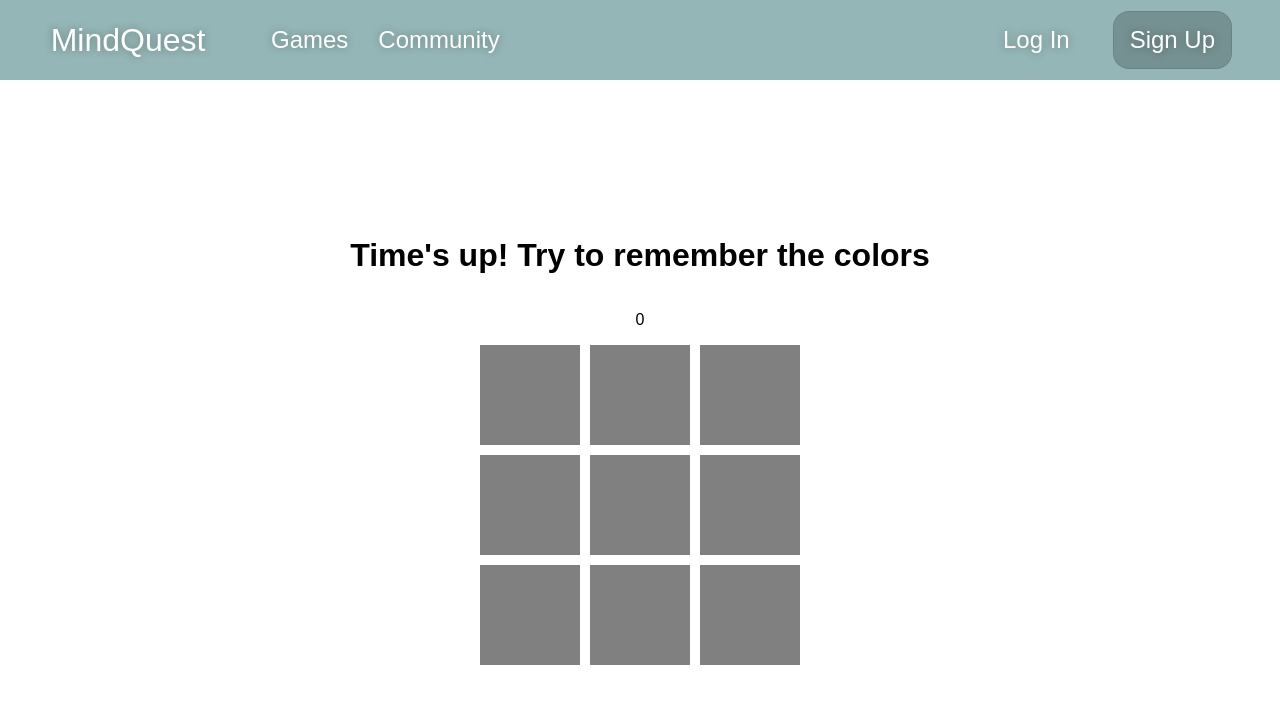
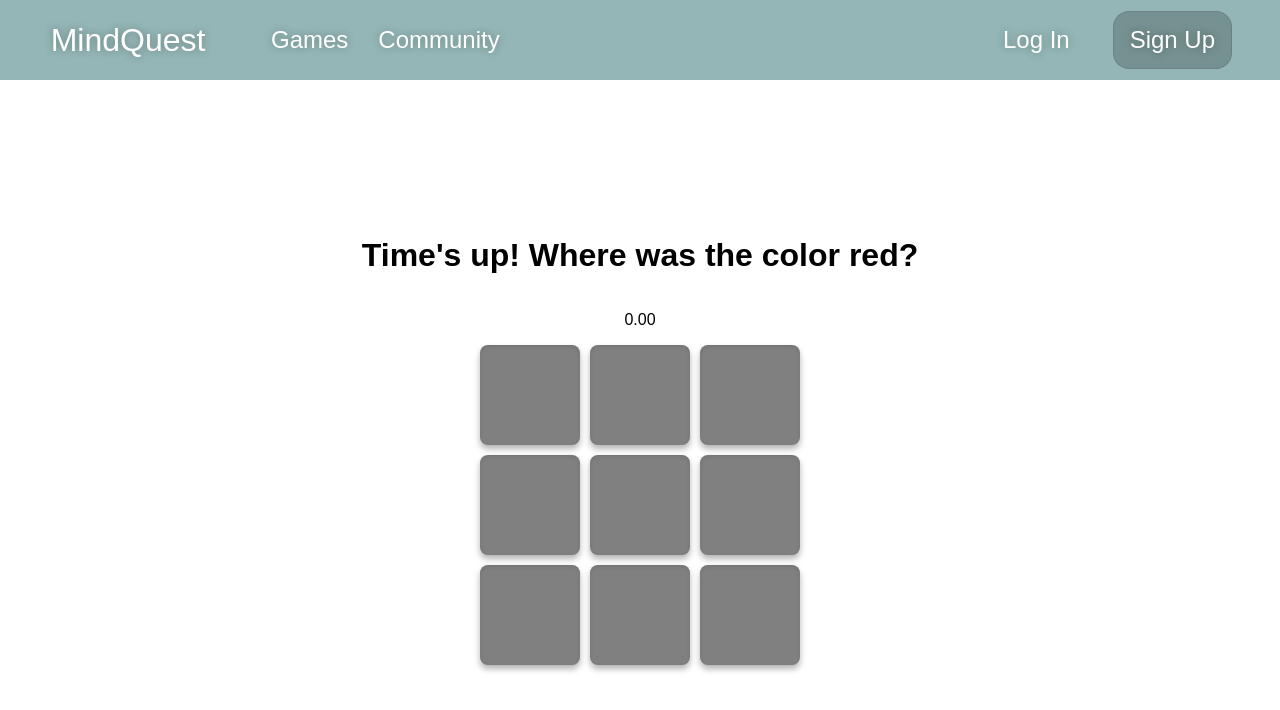
Before and after one commit to yanakolajara/mindquest-frontend, a React (Create React App) app: page /quick-color in a window 1280 px wide. Shown: the top 710 px of the page. Built offline with nearby package versions, Linux system fonts and the light colour scheme.

Commit message:
game: quick color score logic

```diff
--- a/src/routes/Games/QuickColor/QuickColor.scss
+++ b/src/routes/Games/QuickColor/QuickColor.scss
@@ -11,6 +11,23 @@
     .color-card {
       width: 100px;
       height: 100px;
+      border-radius: 8px;
+      border: 0;
+      box-shadow: 0 4px 6px rgba(0, 0, 0, 0.3),
+        inset 0 2px 4px rgba(0, 0, 0, 0.1);
+
+      &__hidden {
+        transition: transform 0.15s ease;
+
+        &:hover {
+          cursor: pointer;
+          transform: scale(1.1);
+        }
+        &:active {
+          transform: scale(1.05);
+          transition: transform 0.05s ease;
+        }
+      }
     }
   }
 }
--- a/src/routes/Games/QuickColor/QuickColor.tsx
+++ b/src/routes/Games/QuickColor/QuickColor.tsx
@@ -1,87 +1,47 @@
-import React from 'react';
+import React, { useState, useEffect } from 'react';
+import useBoard from './useBoard';
+import useScore from './useScore';
+import Results from './Results';
 import './QuickColor.scss';
-type Props = {};
 
-type colorCard = {
-  id: number;
-  color: string;
-  isHidden: boolean;
-};
+function QuickColor() {
+  const {
+    colorGrid,
+    text,
+    countDown,
+    nextRoundBtn,
+    resultsBtn,
+    checkMatch,
 
-const getRandomId = (): number => {
-  return Math.floor(Math.random() * 1000000);
-};
+    triggerNextRound,
+  } = useBoard();
+  const { visualMemoryScore, spatialMemoryScore, attentionScore } = useScore();
+  const [showResults, setShowResults] = useState(false);
 
-const generateColorGrid = (): colorCard[] => {
-  const colors = [
-    'red',
-    'blue',
-    'green',
-    'yellow',
-    'purple',
-    'orange',
-    'pink',
-    'brown',
-    'black',
-  ];
-  const colorGrid = colors.map((color) => ({
-    id: getRandomId(),
-    color,
-    isHidden: false,
-  }));
+  useEffect(() => {
+    console.log(
+      `MAIN::: spatial: ${spatialMemoryScore}, visual: ${visualMemoryScore}, attention: ${attentionScore}`
+    );
+  }, [visualMemoryScore, spatialMemoryScore, attentionScore]);
 
-  // Sort the array based on the random id to mix the colors
-  return colorGrid.sort((a, b) => a.id - b.id);
-};
-
-function QuickColor({}: Props) {
-  const [colorGrid, setColorGrid] = React.useState<colorCard[]>([]);
-  const [text, setText] = React.useState<string>('Memorize the colors');
-  const [timer, setTimer] = React.useState(5.0);
-
-  //TODO: Display the grid to the user for a fixed time (e.g., 5 seconds). Use setTimeout to hide the colors after that period.
-
-  React.useEffect(() => {
-    setColorGrid(generateColorGrid());
-  }, []);
-
-  React.useEffect(() => {
-    const interval = setInterval(() => {
-      setTimer((prevTimer) => {
-        if (prevTimer <= 0) {
-          clearInterval(interval);
-          return 0;
-        }
-        return Number((prevTimer - 0.01).toFixed(2));
-      });
-    }, 10);
-
-    return () => clearInterval(interval);
-  }, []);
-
-  React.useEffect(() => {
-    if (timer <= 0) {
-      setText("Time's up! Try to remember the colors");
-      setColorGrid((prevGrid) =>
-        prevGrid.map((card) => ({
-          ...card,
-          isHidden: true,
-        }))
-      );
-    }
-  }, [timer]);
-
-  return (
+  return showResults ? (
+    <Results />
+  ) : (
     <div className='quick-color-container'>
       <h1>{text}</h1>
-      <p>{timer}</p>
+      {nextRoundBtn && <button onClick={triggerNextRound}>Next Round</button>}
+      {resultsBtn && (
+        <button onClick={() => setShowResults(true)}>Show Results</button>
+      )}
+      <p>{countDown.toFixed(2)}</p>
       <div className='color-grid'>
-        {colorGrid.map((card) => (
-          <div
-            key={card.id}
-            className='color-card'
-            style={{ backgroundColor: card.isHidden ? '#808080' : card.color }}
-          ></div>
+        {colorGrid.map(({ id, color, isHidden }) => (
+          <button
+            key={id}
+            className={`color-card ${isHidden ? 'color-card__hidden' : ''}`}
+            style={{ backgroundColor: isHidden ? '#808080' : color }}
+            onClick={() => checkMatch({ id, color, isHidden })}
+          />
         ))}
       </div>
     </div>
--- /dev/null
+++ b/src/routes/Games/QuickColor/Results.tsx
@@ -0,0 +1,16 @@
+import React from 'react';
+import useScore from './useScore';
+
+type Props = {};
+
+export default function Results({}: Props) {
+  const { visualMemoryScore, spatialMemoryScore, attentionScore } = useScore();
+  return (
+    <div>
+      <h1>Results</h1>
+      <h1>Visual Memory Score: {visualMemoryScore}</h1>
+      <h1>Spatial Memory Score: {spatialMemoryScore}</h1>
+      <h1>Attention Score: {attentionScore}</h1>
+    </div>
+  );
+}
--- /dev/null
+++ b/src/routes/Games/QuickColor/useBoard.ts
@@ -0,0 +1,129 @@
+import { useEffect, useState } from 'react';
+import useScore from './useScore';
+import useStopwatch from './useStopwatch';
+
+type ColorCard = {
+  id: number;
+  color: string;
+  isHidden: boolean;
+};
+const colors = [
+  'red',
+  'blue',
+  'green',
+  'yellow',
+  'purple',
+  'orange',
+  'pink',
+  'brown',
+  'black',
+];
+
+const useBoard = () => {
+  const [text, setText] = useState('Memorize the colors');
+  const [colorGrid, setColorGrid] = useState<ColorCard[]>([]);
+  const [countDown, setCountDown] = useState(5.0);
+  const [nextRoundBtn, setNextRoundBtn] = useState(false);
+  const [resultsBtn, setResultsBtn] = useState(false);
+  const [rounds, setRounds] = useState({
+    currentRound: 1,
+    totalRounds: 10,
+  });
+  const [selectedColor, setSelectedColor] = useState<ColorCard>({
+    id: 0,
+    color: '',
+    isHidden: true,
+  });
+  const { wrongAttempt, firstAttempt, increaseAttention } = useScore();
+  const { stopwatch, startStopwatch, stopStopwatch } = useStopwatch();
+
+  const checkMatch = (clickedCard: ColorCard) => {
+    if (
+      !clickedCard.isHidden ||
+      !colorGrid.find((card) => card.id === selectedColor.id)?.isHidden
+    ) {
+      return;
+    } else if (clickedCard.color === selectedColor.color) {
+      stopStopwatch();
+      setText('Correct!');
+      if (rounds.currentRound === rounds.totalRounds) {
+        setResultsBtn(true);
+      } else {
+        setNextRoundBtn(true);
+      }
+      if (colorGrid.filter((card) => !card.isHidden).length === 0) {
+        firstAttempt();
+        if (stopwatch < 5000) {
+          increaseAttention();
+        }
+      }
+    } else {
+      wrongAttempt();
+    }
+
+    setColorGrid((prevGrid) =>
+      prevGrid.map((card) => {
+        if (card.id === clickedCard.id) {
+          return { ...card, isHidden: false };
+        }
+        return card;
+      })
+    );
+  };
+
+  const generateColorGrid = () => {
+    const test = colors
+      .map((color) => ({
+        id: Math.random(),
+        color,
+        isHidden: false,
+      }))
+      .sort((a, b) => a.id - b.id);
+    setColorGrid(test);
+    setSelectedColor(test[Math.floor(Math.random() * test.length)]);
+    setText('Memorize the colors');
+    setNextRoundBtn(false);
+  };
+
+  const triggerNextRound = () => {
+    if (rounds.currentRound < rounds.totalRounds) {
+      setRounds({ ...rounds, currentRound: rounds.currentRound + 1 });
+      setCountDown(5);
+      generateColorGrid();
+    }
+  };
+
+  useEffect(() => {
+    generateColorGrid();
+  }, []);
+
+  useEffect(() => {
+    const interval = setInterval(() => {
+      setCountDown((prevTimer) => {
+        if (prevTimer <= 0) {
+          clearInterval(interval);
+          startStopwatch();
+          setText(`Time's up! Where was the color ${selectedColor?.color}?`);
+          setColorGrid((prevGrid) =>
+            prevGrid.map((card) => ({ ...card, isHidden: true }))
+          );
+          return 0;
+        }
+        return Number((prevTimer - 0.01).toFixed(2));
+      });
+    }, 10);
+
+    return () => clearInterval(interval);
+  }, [selectedColor]);
+
+  return {
+    colorGrid,
+    text,
+    countDown,
+    nextRoundBtn,
+    resultsBtn,
+    checkMatch,
+    triggerNextRound,
+  };
+};
+export default useBoard;
--- /dev/null
+++ b/src/routes/Games/QuickColor/useScore.ts
@@ -0,0 +1,60 @@
+import { useState, useEffect, useCallback } from 'react';
+
+interface ScoreState {
+  visualMemoryScore: number;
+  spatialMemoryScore: number;
+  attentionScore: number;
+}
+
+let listeners: Array<(state: ScoreState) => void> = [];
+
+const initialState: ScoreState = {
+  visualMemoryScore: 0,
+  spatialMemoryScore: 1000,
+  attentionScore: 0,
+};
+
+let state = { ...initialState };
+
+const setState = (newState: Partial<ScoreState>) => {
+  state = { ...state, ...newState };
+  listeners.forEach((listener) => listener(state));
+};
+
+const useScore = () => {
+  const [localState, setLocalState] = useState(state);
+
+  useEffect(() => {
+    listeners.push(setLocalState);
+    return () => {
+      listeners = listeners.filter((listener) => listener !== setLocalState);
+    };
+  }, []);
+
+  const wrongAttempt = useCallback(() => {
+    setState({ spatialMemoryScore: state.spatialMemoryScore - 10 });
+  }, []);
+
+  const firstAttempt = useCallback(() => {
+    setState({ visualMemoryScore: state.visualMemoryScore + 10 });
+  }, []);
+
+  const increaseAttention = useCallback(() => {
+    setState({ attentionScore: state.attentionScore + 10 });
+  }, []);
+
+  useEffect(() => {
+    console.log(
+      `spatial: ${localState.spatialMemoryScore}, visual: ${localState.visualMemoryScore}, attention: ${localState.attentionScore}`
+    );
+  }, [localState]);
+
+  return {
+    ...localState,
+    wrongAttempt,
+    firstAttempt,
+    increaseAttention,
+  };
+};
+
+export default useScore;
--- /dev/null
+++ b/src/routes/Games/QuickColor/useStopwatch.ts
@@ -0,0 +1,68 @@
+import { useState, useEffect } from 'react';
+
+// Define the return type of the custom hook
+interface StopwatchHook {
+  stopwatch: number;
+  startStopwatch: () => void;
+  stopStopwatch: () => void;
+  resetStopwatch: () => void;
+  formatStopwatch: () => string;
+}
+
+const useStopwatch = (): StopwatchHook => {
+  const [stopwatch, setStopwatch] = useState<number>(0); // Track the elapsed time in milliseconds
+  const [isActive, setIsActive] = useState<boolean>(false); // Track if the stopwatch is running
+
+  // Start the stopwatch
+  const startStopwatch = (): void => {
+    setStopwatch(0);
+    setIsActive(true);
+  };
+
+  // Stop the stopwatch
+  const stopStopwatch = (): void => {
+    setIsActive(false);
+    console.log(`stopwatch: ${formatStopwatch()}`);
+  };
+
+  // Reset the stopwatch
+  const resetStopwatch = (): void => {
+    setStopwatch(0);
+    setIsActive(false);
+  };
+
+  // Effect to update the stopwatch when active
+  useEffect(() => {
+    let interval: NodeJS.Timeout | null = null;
+    if (isActive) {
+      interval = setInterval(() => {
+        setStopwatch((prevTime) => prevTime + 10); // Update every 10ms
+      }, 10);
+    } else if (interval) {
+      clearInterval(interval);
+    }
+
+    return () => {
+      if (interval) {
+        clearInterval(interval);
+      }
+    };
+  }, [isActive]);
+
+  // Format the time (seconds and milliseconds)
+  const formatStopwatch = (): string => {
+    const seconds = Math.floor(stopwatch / 1000);
+    const milliseconds = stopwatch % 1000;
+    return `${seconds}.${milliseconds} s`;
+  };
+
+  return {
+    stopwatch,
+    startStopwatch,
+    stopStopwatch,
+    resetStopwatch,
+    formatStopwatch,
+  };
+};
+
+export default useStopwatch;
```
